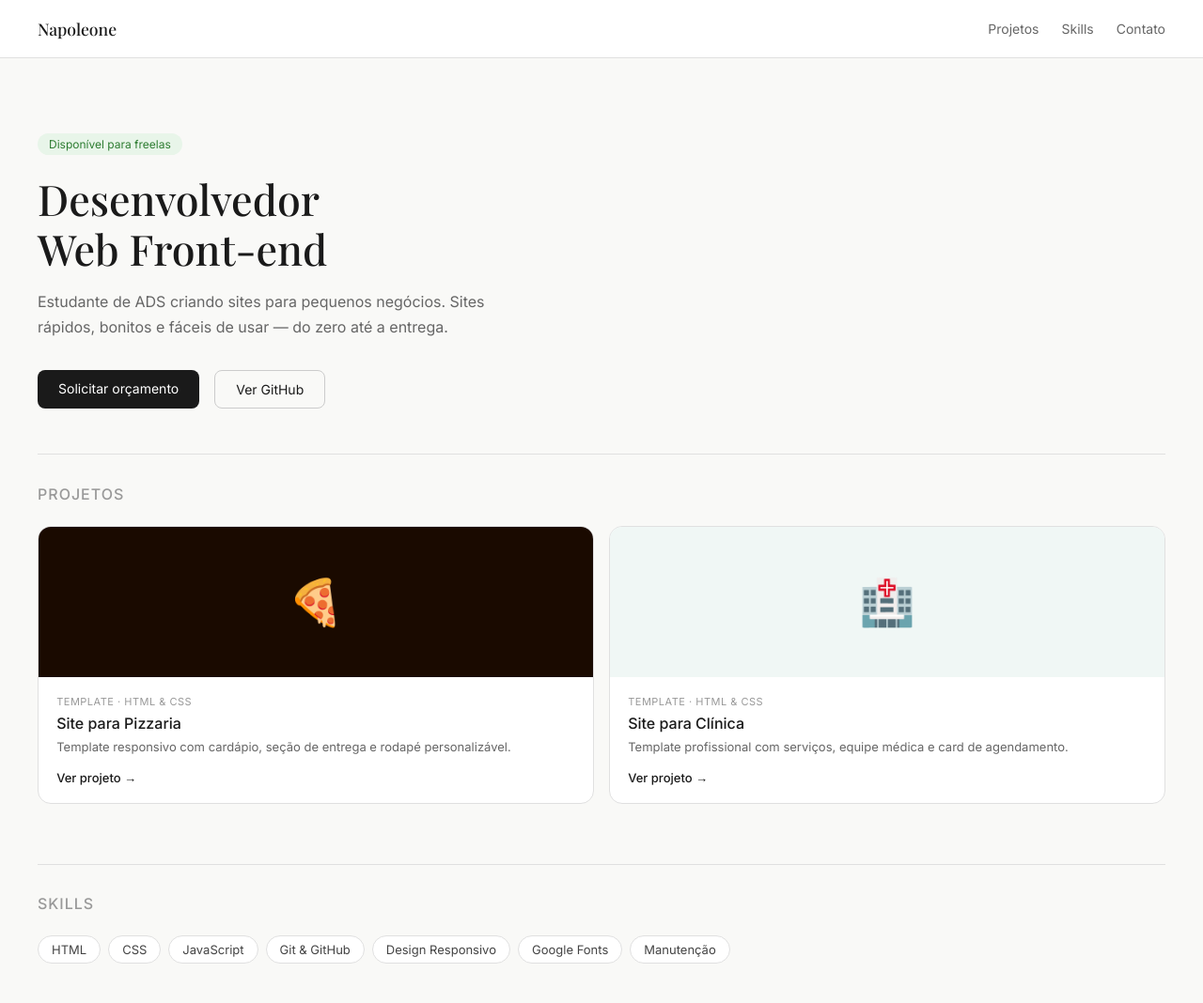
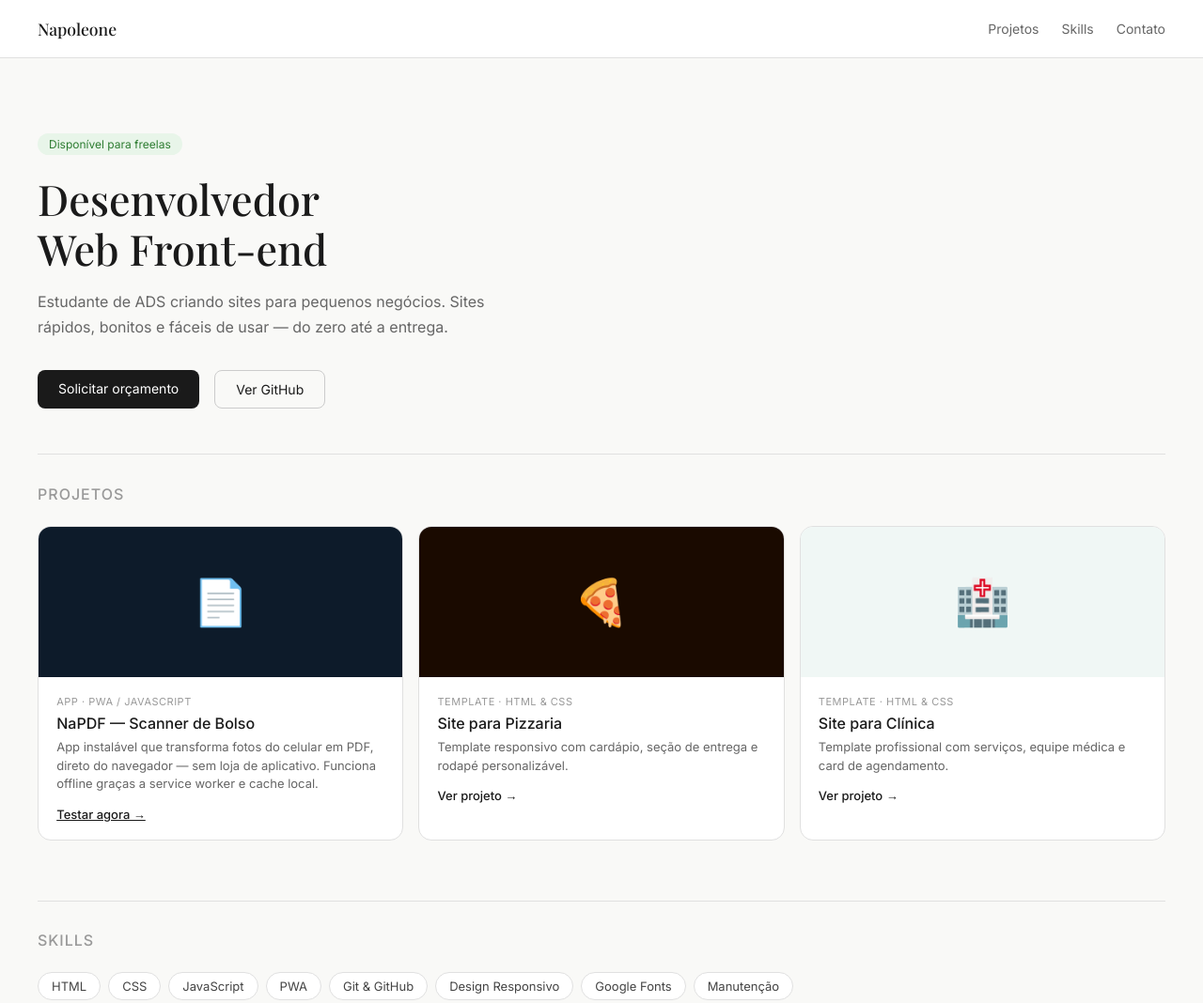
Before and after one commit to nxpoleone/nxpoleone.github.io, a plain HTML site: page index.html in a window 1280 px wide. Shown: the top 1068 px of the page at 94% size. Drawn offline with nearby package versions, Linux system fonts and the light colour scheme.

Commit message:
Update index.html

```diff
--- a/index.html
+++ b/index.html
@@ -137,6 +137,7 @@
 
     .thumb-pizzaria { background: #1a0a00; }
     .thumb-clinica { background: #f0f7f5; }
+    .thumb-napdf { background: #0d1b2a; }
 
     .project-info { padding: 1.2rem; }
 
@@ -168,6 +169,11 @@
       display: flex;
       align-items: center;
       gap: 4px;
+    }
+
+    .project-links-row {
+      display: flex;
+      gap: 16px;
     }
 
     .skills-list {
@@ -230,6 +236,16 @@
     <h2>Projetos</h2>
     <div class="projects-grid">
 
+      <div class="project-card">
+        <div class="project-thumb thumb-napdf">📄</div>
+        <div class="project-info">
+          <div class="project-tag">App · PWA / JavaScript</div>
+          <div class="project-name">NaPDF — Scanner de Bolso</div>
+          <div class="project-desc">App instalável que transforma fotos do celular em PDF, direto do navegador — sem loja de aplicativo. Funciona offline graças a service worker e cache local.</div>
+          <a href="https://napdf.netlify.app" target="_blank" class="project-link">Testar agora →</a>
+        </div>
+      </div>
+
       <a href="./pizzaria/" class="project-card">
         <div class="project-thumb thumb-pizzaria">🍕</div>
         <div class="project-info">
@@ -261,6 +277,7 @@
       <span class="skill-tag">HTML</span>
       <span class="skill-tag">CSS</span>
       <span class="skill-tag">JavaScript</span>
+      <span class="skill-tag">PWA</span>
       <span class="skill-tag">Git & GitHub</span>
       <span class="skill-tag">Design Responsivo</span>
       <span class="skill-tag">Google Fonts</span>
```
